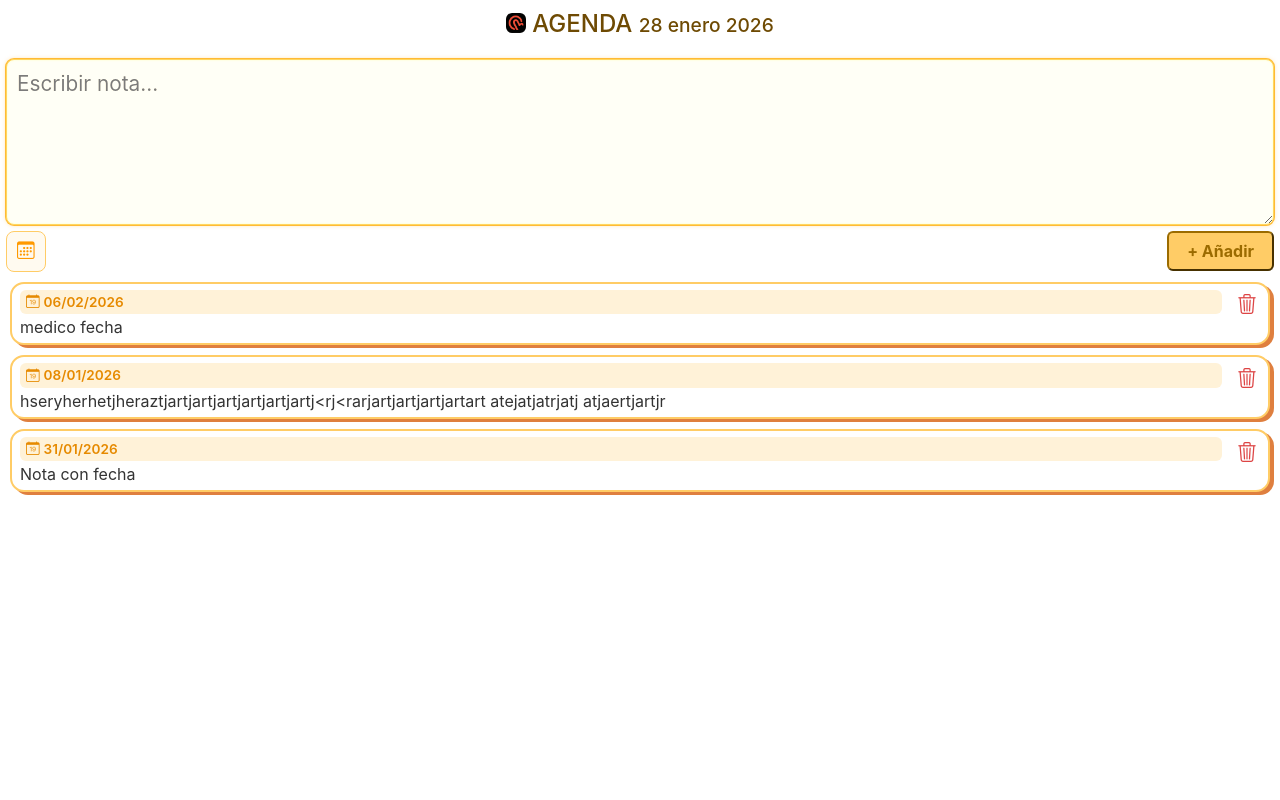
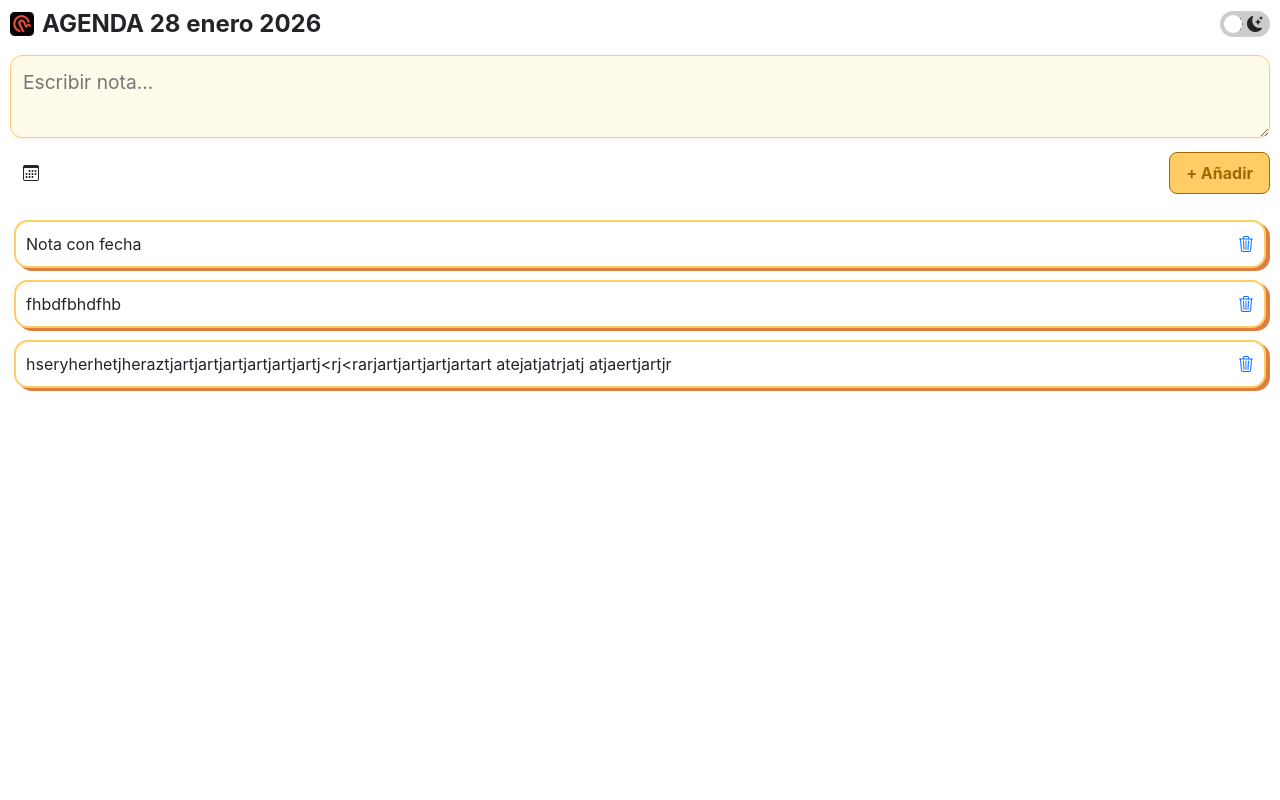
Before and after one commit to jongelai/notegeli, a Flask app: page / in a window 1280 px wide. Run offline with Flask 3, Linux system fonts and the light colour scheme; the visitor is signed in with stand-in values (Sample User, id 1).

Commit message:
deploy 28-01-2026 13-13-58

```diff
--- a/app.py
+++ b/app.py
@@ -1,7 +1,6 @@
 import os
-from flask import Flask, render_template, request, redirect, url_for, session
+from flask import Flask, render_template, request, redirect, url_for, session, send_from_directory
 from datetime import datetime, timedelta
-from flask import send_from_directory
 
 app = Flask(__name__)
 app.secret_key = "notegeli_pro_2026"
@@ -9,37 +8,22 @@ app.secret_key = "notegeli_pro_2026"
 USUARIO = "juan"
 PASSWORD = "1234"
 NOTAS_DIR = "notas"
-meses = [
-    "enero", "febrero", "marzo", "abril", "mayo", "junio",
-    "julio", "agosto", "septiembre", "octubre", "noviembre", "diciembre"
-]
-
-hoy = datetime.now()
-fecha_larga = f"{hoy.day} {meses[hoy.month - 1]} {hoy.year}"
+meses = ["enero", "febrero", "marzo", "abril", "mayo", "junio", "julio", "agosto", "septiembre", "octubre", "noviembre", "diciembre"]
 
 if not os.path.exists(NOTAS_DIR):
     os.makedirs(NOTAS_DIR)
 
-def formatear_nombre(filename):
-    name = filename.replace(".txt", "")
-    parts = name.split("_")
-    if len(parts) >= 3:
-        return "_".join(parts[1:-1])
-    return name
-
+# --- FUNCIONES DE APOYO ---
 def extraer_info_tiempo(filename):
-    """Extrae la fecha solo si el archivo empieza por YYYY-MM-DD."""
     parts = filename.split("_")
-    # Comprobar si el primer fragmento tiene formato de fecha (2026-01-22)
     if len(parts[0]) == 10 and "-" in parts[0]:
         try:
             yyyy, mm, dd = parts[0].split("-")
             return {"valor": f"{dd}/{mm}/{yyyy}", "es_fecha": True}
-        except:
-            pass
+        except: pass
     return {"valor": "", "es_fecha": False}
 
-
+# --- RUTAS PRINCIPALES ---
 @app.route("/", methods=["GET", "POST"])
 def index():
     if "user" not in session:
@@ -55,21 +39,16 @@ def index():
 
         if texto:
             timestamp = datetime.now().strftime("%H%M%S")
-            # Título limpio para el nombre de archivo
             titulo_linea = texto.splitlines()[0][:15] if texto.strip() else "Nota"
             titulo_limpio = "".join(e for e in titulo_linea if e.isalnum() or e == " ").strip().replace(" ", "-")
-
             prefijo = fecha if (fecha and fecha.strip()) else "sinfecha"
-            # Formato: prefijo_titulo_hora.txt
             nombre = f"{prefijo}_{titulo_limpio}_{timestamp}.txt"
 
             with open(os.path.join(NOTAS_DIR, nombre), "w", encoding="utf-8", newline="\n") as f:
-                if color:
-                    f.write(f"COLOR:{color}\n")
+                if color: f.write(f"COLOR:{color}\n")
                 f.write(texto.replace("\r\n", "\n").rstrip("\n"))
         return redirect(url_for("index"))
 
-    # Ordenar por fecha de modificación (Mtime) -> Lo más nuevo arriba
     archivos = os.listdir(NOTAS_DIR)
     archivos.sort(key=lambda x: os.path.getmtime(os.path.join(NOTAS_DIR, x)), reverse=True)
 
@@ -91,10 +70,10 @@ def index():
                 contenido_final = contenido
 
             tiempo = extraer_info_tiempo(a)
-
             notas_lista.append({
                 "archivo": a,
                 "preview": contenido_final,
+                "contenido_raw": contenido_final,
                 "tiempo": tiempo,
                 "color": color
             })
@@ -105,51 +84,33 @@ def index():
                     "archivo": a,
                     "fecha": tiempo["valor"]
                 })
-        except:
-            continue
+        except: continue
 
     return render_template("index.html", notas=notas_lista, manana=avisos_manana, fecha_larga=fecha_larga)
 
-@app.route("/editar/<path:archivo>", methods=["GET", "POST"])
-def editar(archivo):
-    if "user" not in session:
-        return redirect(url_for("login"))
+@app.route("/editar_guardar", methods=["POST"])
+def editar_guardar():
+    if "user" not in session: return redirect(url_for("login"))
+    archivo = request.form.get("archivo")
+    nuevo_texto = request.form.get("texto") or ""
+    nuevo_color = request.form.get("color") or ""
 
-    path_nota = os.path.join(NOTAS_DIR, archivo)
+    if archivo:
+        path_nota = os.path.join(NOTAS_DIR, archivo)
+        if os.path.exists(path_nota):
+            with open(path_nota, "w", encoding="utf-8", newline="\n") as f:
+                if nuevo_color: f.write(f"COLOR:{nuevo_color}\n")
+                f.write(nuevo_texto.replace("\r\n", "\n").rstrip("\n"))
+    return redirect(url_for("index"))
 
-    # Si la nota no existe físicamente, volvemos al índice
-    if not os.path.exists(path_nota):
-        return redirect(url_for("index"))
-
-    if request.method == "POST":
-        nuevo_texto = request.form.get("texto") or ""
-        nuevo_color = request.form.get("color") or ""
-        with open(path_nota, "w", encoding="utf-8", newline="\n") as f:
-            if nuevo_color:
-                f.write(f"COLOR:{nuevo_color}\n")
-            f.write(nuevo_texto.replace("\r\n", "\n").rstrip("\n"))
-        return redirect(url_for("index"))
-
-    # Carga de la nota para mostrar en el formulario
-    with open(path_nota, "r", encoding="utf-8") as f:
-        contenido = f.read()
-
-    color = None
-    lineas = contenido.split("\n")
-    if lineas and lineas[0].startswith("COLOR:"):
-        color = lineas[0].replace("COLOR:", "").strip()
-        contenido = "\n".join(lineas[1:])
-
-    return render_template("editar.html", contenido=contenido, color=color, archivo=archivo)
 @app.route("/borrar/<archivo>")
 def borrar(archivo):
-    if "user" not in session:
-        return redirect(url_for("login"))
+    if "user" not in session: return redirect(url_for("login"))
     path = os.path.join(NOTAS_DIR, archivo)
-    if os.path.exists(path):
-        os.remove(path)
+    if os.path.exists(path): os.remove(path)
     return redirect(url_for("index"))
 
+# --- RUTAS DE ACCESO ---
 @app.route("/login", methods=["GET", "POST"])
 def login():
     if request.method == "POST":
@@ -163,13 +124,14 @@ def logout():
     session.clear()
     return redirect(url_for("login"))
 
+# --- RUTAS PWA (CRUCIALES) ---
 @app.route('/manifest.json')
 def manifest():
-    return send_from_directory('static', 'manifest.json', mimetype='application/json')
+    return send_from_directory('static', 'manifest.json')
 
 @app.route('/service-worker.js')
 def service_worker():
-    return send_from_directory('static', 'service-worker.js', mimetype='application/javascript')
+    return send_from_directory('static', 'service-worker.js')
 
 if __name__ == "__main__":
     app.run(host='0.0.0.0', port=5000, debug=True)
--- a/notas/2026-02-06_medico-fecha_164033.txt
+++ b/notas/2026-02-06_medico-fecha_164033.txt
@@ -1 +1 @@
-medico fecha
+fhbdfbhdfhb
--- a/static/notegeli.css
+++ b/static/notegeli.css
@@ -1,313 +1,142 @@
-body,html{
-  background:#FFFFFF;
-  margin:0;
-  padding:0;
-  height:100vh;
-  font-family:-apple-system,BlinkMacSystemFont,Segoe UI,Roboto,sans-serif;
+/* RESET Y BASES */
+body, html {
+    margin: 0; padding: 0;
+    height: 100vh; width: 100%;
+    font-family: -apple-system, BlinkMacSystemFont, Segoe UI, Roboto, sans-serif;
+    background: #FFFFFF;
 }
 
-/* PANEL PRINCIPAL */
-.app-container{
-  padding-left: 6px;
-  padding-right: 6px;
-  display:flex;
-  flex-direction:column;
-  gap:10px;
-  height:100vh;
-  background:#FFFFFF !important;
-  color:#a67c00;
-  overflow:hidden;
-  width: 100% !important;
-    max-width: 100% !important;
+:root {
+    --text-main: #9b6b00;
+    --bg-app: #FFFFFF;
 }
-.nuevo-form {
+
+[data-theme="dark"] {
+    --bg-app: #050505;
+    --bg-surface: #121212;
+    --neon-text: #00ffcc;
+    --main-text: #e0e0e0;
+    --border-neon: #00ffcc44;
+}
+
+.app-container {
     width: 100%;
+    max-width: 100%;
+    height: 100vh;
+    padding: 10px;
     display: flex;
     flex-direction: column;
-    gap: 6px;
+    background: var(--bg-app) !important;
+    overflow: hidden;
 }
 
-/* FORM + TEXTAREA */
-.textarea{
-  font-size:1.3rem !important;
-  background:#FFFBEB;
-  border:1px solid #ffcc66;
-  border-radius:8px;
-  color:#444;
-  box-shadow:0 0 4px rgba(255,179,64,.5), inset 0 0 2px rgba(255,179,64,.3), 0 0 0 1px rgba(255,179,64,1);
-  min-height:8em;
-  padding:8px 10px;
-  max-height:120px;
-  overflow-y:auto;
-  filter:brightness(1.05) saturate(1.1);
+/* MODO OSCURO GLOBAL */
+[data-theme="dark"] body, [data-theme="dark"] .app-container {
+    background-color: var(--bg-app) !important;
+    color: var(--main-text) !important;
 }
-.editar-form {
+
+/* TEXTAREA UNIFICADO */
+.textarea {
     width: 100%;
+    font-size: 1.2rem;
+    background: #FFFBEB;
+    border: 1px solid #ffcc66;
+    border-radius: 12px;
+    padding: 12px;
+    color: #333;
+    box-shadow: 0 2px 4px rgba(0,0,0,0.05);
+}
+
+[data-theme="dark"] .textarea {
+    background-color: var(--bg-surface) !important;
+    color: var(--main-text) !important;
+    border-color: var(--border-neon) !important;
+}
+
+/* VISTAS */
+#view-main, #view-edit {
+    width: 100%;
+    height: 100%;
     display: flex;
     flex-direction: column;
-    gap: 10px;
-}
-.mi-boton {
-    background:#ffcc66;
-    color:#9b6b00;
-    font-weight:700;
-    border:none;
-    padding:10px 14px;
-    border-radius:8px;
-    width:100%;
-    display:flex;
-    justify-content:center;
-    align-items:center;
-    gap:6px;
-    font-size:1rem;
-    cursor:pointer;
-    margin: 12px 0;
 }
 
-.mi-boton:hover {
-    filter:brightness(1.08);
+/* COLOR PICKER (AHORA EN FILA HORIZONTAL) */
+.color-picker-row {
+    display: flex;
+    flex-direction: row; /* Asegura que sea horizontal */
+    gap: 12px;
+    justify-content: center;
+    padding: 10px 0;
 }
 
-.editar-form textarea.textarea {
-    height: calc(100vh - 150px);
-}
-/* BOTONES FORM */
-.btn-cal-pick{
-    margin-right: auto;
-  background:#FFFAF0;
-  border:1px solid #ffcc66;
-  border-radius:8px;
-  padding:6px 10px;
-  color:#ff9900;
-  font-size:1.1rem;
-  display:flex;
-  align-items:center;
-}
-.btn-cal-pick:hover{ background:#FFF5E6; }
-
-.btn-amber{
-  background:#ffcc66;
-  color:#9b6b00;
-  font-weight:700;
-  padding:6px 18px;
-  border-color: #9b6b00;
-  border-radius:6px;
-}
-.btn-amber:hover{ filter:brightness(1.12); }
-
-/* FECHA */
-.fecha-preview{
-  color:#ff9900;
-  font-weight:600;
-  font-size:1rem;
-}
-.fecha-mini{
-    font-size:0.8em;
-}
-/* TARJETA NOTA — Opción D móvil */
-.nota-fila {
-  border: 2px solid #ffcc66;
-  display: flex;
-  align-items: flex-start;
-  justify-content: space-between;
-  gap: 6px;
-  padding: 6px 8px;
-  border-radius: 14px;
-  background: #fff;
-  box-shadow: 4px 3px 0px #df7f3f; /* Tu sombra sólida naranja fuerte */
-  transition: background .15s ease;
-
-  /* AJUSTES DE MARGEN */
-  margin-right: 4px; /* Separación de la derecha */
-  margin-left:4px;  /* Separación de la izquierda */
-
-}
-.add-row {
-    display: flex;
-    align-items: center;
-    width: 100%;
-    gap: 8px;
+.color-dot {
+    width: 28px;
+    height: 28px;
+    border-radius: 50%;
+    cursor: pointer;
+    border: 2px solid rgba(0,0,0,0.1);
+    transition: transform 0.2s;
 }
 
-/* Hover original */
-.nota-fila:hover{
-  background:#FFF9F0;
-  transform:translateX(1px);
-  box-shadow:0 0 12px rgba(255,179,64,.55), inset 0 0 5px rgba(255,179,64,.25);
+.color-dot:hover { transform: scale(1.2); }
+
+/* NOTAS */
+.notes-scroll {
+    flex: 1;
+    overflow-y: auto;
+    display: flex;
+    flex-direction: column;
+    gap: 12px;
+    padding: 10px 4px;
 }
 
-/* LINK + TEXTO */
-.nota-link{
-  display:flex;
-  flex-direction:column;
-  flex:1;
-  flex: 1 1 auto;
-    min-width: 0;
-  text-decoration:none!important;
-  color:#333!important;
-  gap:4px;
+.nota-fila {
+    border: 2px solid #ffcc66;
+    display: flex;
+    padding: 10px;
+    border-radius: 14px;
+    background: #fff;
+    box-shadow: 4px 3px 0px #df7f3f;
 }
 
-/* Preview texto — 2 líneas */
-.nota-texto{
-  display:-webkit-box;
-  -webkit-line-clamp:2;
-  -webkit-box-orient:vertical;
-  overflow:hidden;
-  font-size:1rem;
-  line-height:1.2rem;
+[data-theme="dark"] .nota-fila {
+    background: var(--bg-surface) !important;
+    border-color: var(--border-neon) !important;
+    box-shadow: 4px 3px 0px #006655;
+    color: var(--main-text);
 }
 
-/* TAG FECHA */
-.tiempo-tag{
-  display:inline-flex;
-  align-items:center;
-  gap:4px;
-  font-size:.85rem;
-  font-weight:600;
-  padding:2px 6px;
-  border-radius:6px;
-}
-.nota-calendario .tiempo-tag{
-  background:rgba(255,204,102,.25);
-  color:#e68a00;
+/* BOTONES */
+.btn-amber {
+    background: #ffcc66;
+    color: #9b6b00;
+    font-weight: 700;
+    border: 1px solid #9b6b00;
+    border-radius: 8px;
+    padding: 8px 16px;
 }
 
-/* COLORES (tinted) */
-.nota-fila.tinted{
-  background-color:color-mix(in srgb, var(--color-base) 15%, #FFF);
+[data-theme="dark"] .btn-amber {
+    background: transparent;
+    color: var(--neon-text);
+    border-color: var(--neon-text);
+    box-shadow: 0 0 8px var(--border-neon);
 }
 
-/* BOTÓN BORRAR — Compacto móvil */
-.btn-delete{
-  margin-top:2px;
-  margin-left:6px;
-  font-size:1.2rem;
-  flex: 0 0 auto;
-  width:26px;
-  height:26px;
-  display:flex;
-  align-items:center;
-  justify-content:center;
-  background:transparent;
-  border:none;
-  color:#d44;
-  cursor:pointer;
-  padding:0;
-  transition:opacity .15s ease;
+/* SWITCH THEME */
+.theme-switch-wrapper { display: flex; align-items: center; }
+.theme-switch { position: relative; width: 50px; height: 26px; }
+.theme-switch input { display:none; }
+.slider {
+    position: absolute; cursor: pointer; top: 0; left: 0; right: 0; bottom: 0;
+    background-color: #ccc; transition: .4s; border-radius: 34px;
+    display: flex; align-items: center; justify-content: space-around; padding: 0 5px;
 }
-.btn-delete:hover{ opacity:.7; }
-.btn-delete i{
-  font-size:1.25rem;
-  line-height:1;
+.slider:before {
+    position: absolute; content: ""; height: 18px; width: 18px; left: 4px; bottom: 4px;
+    background-color: white; transition: .4s; border-radius: 50%;
 }
-
-/* SCROLL LISTA */
-.notes-scroll{
-  flex:1;
-  overflow-y:auto;
-  display:flex;
-  flex-direction:column;
-  gap:10px;
-  padding-bottom:8px;
-}
-
-/* COLOR PICKER */
-.color-picker{ display:flex; gap:6px; }
-.color-dot{
-  width:20px;
-  height:20px;
-  border-radius:50%;
-  cursor:pointer;
-  border:2px solid rgba(0,0,0,0.1);
-  transition:transform .15s ease;
-}
-.color-dot[data-color="#ffffff"] {
-    background: #ffffff;
-    border: 2px solid #ccc; /* borde gris suave */
-}
-
-.color-dot:hover{ transform:scale(1.15); }
-
-/* HEADER */
-.header-mini{
-  display:flex;
-  align-items:center;
-  justify-content:center;
-  gap:6px;
-  margin-bottom:2px;
-  color:#6e4a03;
-}
-.logo-mini{ height:20px; border-radius:6px; }
-.title-mini{
-    margin-top: 10px;
-    margin:5; font-weight:800,
-    color #9b6b00}
-.mi-boton {
-    background:#ffcc66;
-    color:#9b6b00;
-    font-weight:700;
-    border:none;
-    padding:6px 14px;
-    border-radius:6px;
-    display:inline-flex;
-    align-items:center;
-    gap:6px;
-    cursor:pointer;
-}
-
-.mi-boton:hover {
-    filter:brightness(1.08);
-}
-
-/* BANNER MAÑANA */
-.banner-manana {
-    display: flex;
-    flex-direction: column;
-    gap: 4px;
-    background: #fff7d1;
-    border-left: 4px solid #e0a400;
-    color: #9b6b00;
-    padding: 6px 10px;
-    border-radius: 8px;
-    font-weight: 600;
-    margin-bottom: 6px;
-    box-shadow: 0 1px 3px rgba(0,0,0,.06);
-}
-.banner-item {
-    display: flex;
-    align-items: center;
-    gap: 6px;
-    text-decoration: none;
-    color: #9b6b00;
-    cursor: pointer;
-}
-
-.banner-item:hover {
-    opacity: .85;
-}
-.banner-manana i{
-    font-size: 1.05rem;
-    color: #d99300; }
-.banner-link {
-    color: #9b6b00 !important;
-    text-decoration: none !important;
-}
-
-.banner-link:visited {
-    color: #9b6b00 !important;
-}
-
-.banner-link:hover {
-    opacity: .85;
-}
-
-/* TOUCH (móvil) */
-*{ -webkit-tap-highlight-color:transparent; }
-.input-fecha-hidden {
-    position: absolute;
-    opacity: 0;
-    pointer-events: none;
-    width: 0;
-    height: 0;
-}
+input:checked + .slider { background-color: #00ffcc; }
+input:checked + .slider:before { transform: translateX(24px); }
--- a/templates/index.html
+++ b/templates/index.html
@@ -3,126 +3,126 @@
 <head>
     <meta charset="UTF-8">
     <meta name="viewport" content="width=device-width, initial-scale=1.0">
-<title>Agenda 2026</title>
-<link rel="apple-touch-icon" href="/static/icons/192.png">
-<link rel="manifest" href="/manifest.json">
-<meta name="theme-color" content="#FFFFFF">
-<meta name="apple-mobile-web-app-status-bar-style" content="default">
-<meta name="apple-mobile-web-app-capable" content="yes">
+    <title>Notegeli Cyber</title>
     <link href="https://cdn.jsdelivr.net/npm/bootstrap@5.3.2/dist/css/bootstrap.min.css" rel="stylesheet">
-<link rel="stylesheet" href="{{ url_for('static', filename='notegeli.css') }}?v=1.1">
+    <link rel="stylesheet" href="{{ url_for('static', filename='notegeli.css') }}?v=1.2">
     <link href="https://cdn.jsdelivr.net/npm/bootstrap-icons@1.11.1/font/bootstrap-icons.css" rel="stylesheet">
 </head>
-
 <body>
     <div class="app-container">
 
-    <div class="header-mini">
-        <img src="{{ url_for('static', filename='icons/512.png') }}" class="logo-mini">
-        <h4 class="title-mini">AGENDA <span class="fecha-mini">{{ fecha_larga }}</span></h4>
+        <div id="view-main">
+            <div class="header-mini d-flex align-items-center justify-content-between">
+                <div class="d-flex align-items-center gap-2">
+                    <img src="{{ url_for('static', filename='icons/512.png') }}" class="logo-mini" style="height:24px">
+                    <h4 class="m-0 fw-bold">AGENDA <span class="fecha-mini">{{ fecha_larga }}</span></h4>
                 </div>
-            {% if manana %}
-            <div class="banner-manana">
-                {% for m in manana %}
-                <div class="banner-item">
-                    <a href="{{ url_for('editar', archivo=m.archivo) }}" class="banner-link">
-                        <i class="bi bi-calendar-event"></i>
-                        <span class="banner-label">Mañana:</span>
-                        <span class="banner-texto">{{ m.preview }}</span>
-                    </a>
-                    <a href="{{ url_for('borrar', archivo=m.archivo) }}" class="banner-delete">
-                        <i class="bi bi-trash3"></i>
-                    </a>
+                <div class="theme-switch-wrapper">
+                    <label class="theme-switch">
+                        <input type="checkbox" id="checkbox">
+                        <div class="slider round">
+                            <i class="bi bi-sun-fill"></i>
+                            <i class="bi bi-moon-stars-fill"></i>
                         </div>
-                {% endfor %}
+                    </label>
                 </div>
-            {% endif %}
+            </div>
 
-
-    <form method="POST" class="nuevo-form">
+            <form method="POST" action="/nuevo" class="nuevo-form mt-3">
                 <textarea name="texto" class="textarea" placeholder="Escribir nota..."></textarea>
-
-        <div class="add-row">
-            <button type="button" class="btn-cal-pick">
-                 <i class="bi bi-calendar3"></i>
-            </button>
-            <span class="fecha-preview"></span>
-            <input type="date" name="fecha" class="input-fecha-hidden">
-            <input type="hidden" name="color" id="color-input">
+                <div class="add-row d-flex gap-2 mt-2 align-items-center">
+                    <button type="button" class="btn-cal-pick btn"><i class="bi bi-calendar3"></i></button>
+                    <span class="fecha-preview flex-grow-1"></span>
+                    <input type="date" name="fecha" class="input-fecha-hidden d-none">
                     <button type="submit" class="btn-amber">+ Añadir</button>
                 </div>
             </form>
 
-    <div class="notes-scroll">
+            <div class="notes-scroll mt-3">
                 {% for n in notas %}
-        <div class="nota-fila
-                {{ 'nota-calendario' if n.tiempo.es_fecha else '' }}
-                {% if n.color %}tinted{% endif %}"
-        {% if n.color %}style="--color-base: {{ n.color }};"{% endif %}>
-
-            <a href="{{ url_for('editar', archivo=n.archivo) }}" class="nota-link flex-fill">
-
-                {% if n.tiempo.valor  %}
-                <span class="tiempo-tag">
-                    <i class="bi {{ 'bi-calendar-date' if n.tiempo.es_fecha else 'bi-clock' }}"></i>
-                    {{ n.tiempo.valor }}
-                </span>
-                {% endif %}
+                <div class="nota-fila {% if n.color %}tinted{% endif %}" style="{% if n.color %}--color-base: {{ n.color }};{% endif %}">
+                    <div onclick="abrirEditor('{{ n.archivo }}', `{{ n.contenido_raw }}`)" class="nota-link flex-fill">
                         <span class="nota-texto">{{ n.preview }}</span>
-            </a>
-            <a href="/borrar/{{ n.archivo }}" class="btn-delete">
-                <i class="bi bi-trash3"></i>
-            </a>
+                    </div>
+                    <a href="/borrar/{{ n.archivo }}" class="btn-delete"><i class="bi bi-trash3"></i></a>
                 </div>
                 {% endfor %}
+            </div>
+        </div>
+
+        <div id="view-edit" style="display: none;">
+            <div class="header-mini d-flex align-items-center mb-3">
+                <button onclick="cerrarEditor()" class="btn btn-link p-0 me-3" style="color:inherit; font-size:1.5rem">
+                    <i class="bi bi-arrow-left"></i>
+                </button>
+                <h4 class="m-0 fw-bold">Editar Nota</h4>
+            </div>
+
+            <form id="form-edit" method="POST" action="/editar_guardar" class="h-100 d-flex flex-column">
+                <input type="hidden" name="archivo" id="edit-archivo">
+                <input type="hidden" name="color" id="edit-color-input">
+
+                <div class="color-picker-row">
+                    <div class="color-dot" data-color="#ffd966" style="background:#ffd966"></div>
+                    <div class="color-dot" data-color="#c3e88d" style="background:#c3e88d"></div>
+                    <div class="color-dot" data-color="#82aaff" style="background:#82aaff"></div>
+                    <div class="color-dot" data-color="#f07178" style="background:#f07178"></div>
+                    <div class="color-dot" data-color="#ffffff" style="background:#ffffff; border:1px solid #ddd"></div>
+                </div>
+
+                <textarea name="texto" id="edit-textarea" class="textarea flex-grow-1" style="min-height: 300px;"></textarea>
+                <button type="submit" class="btn-amber w-100 mt-3 py-3">GUARDAR CAMBIOS</button>
+            </form>
         </div>
 
     </div>
 
     <script>
-// Service Worker
-if ("serviceWorker" in navigator) {
-  navigator.serviceWorker.register("/service-worker.js");
+        const toggleSwitch = document.querySelector('#checkbox');
+        const viewMain = document.getElementById('view-main');
+        const viewEdit = document.getElementById('view-edit');
+
+        // GESTIÓN DE TEMAS
+        toggleSwitch.addEventListener('change', (e) => {
+            const theme = e.target.checked ? 'dark' : 'light';
+            document.documentElement.setAttribute('data-theme', theme);
+            localStorage.setItem('theme', theme);
+        });
+
+        if (localStorage.getItem('theme') === 'dark') {
+            document.documentElement.setAttribute('data-theme', 'dark');
+            toggleSwitch.checked = true;
         }
 
-// Lógica de Calendario
-const btn = document.querySelector(".btn-cal-pick");
-const hidden = document.querySelector(".input-fecha-hidden");
-const preview = document.querySelector(".fecha-preview");
+        // GESTIÓN DE VISTAS (SPA)
+        function abrirEditor(archivo, contenido) {
+            viewMain.style.display = 'none';
+            viewEdit.style.display = 'flex';
+            document.getElementById('edit-archivo').value = archivo;
+            document.getElementById('edit-textarea').value = contenido;
+        }
 
-btn.addEventListener("click", () => {
-    hidden.showPicker();
+        function cerrarEditor() {
+            viewEdit.style.display = 'none';
+            viewMain.style.display = 'flex';
+        }
+
+        // COLORES EN EL EDITOR
+        document.querySelectorAll('#view-edit .color-dot').forEach(dot => {
+            dot.addEventListener('click', () => {
+                const col = dot.dataset.color;
+                document.getElementById('edit-color-input').value = col;
+                const opacity = document.documentElement.getAttribute('data-theme') === 'dark' ? "44" : "22";
+                document.getElementById('edit-textarea').style.backgroundColor = col + opacity;
+            });
         });
 
-hidden.addEventListener("change", () => {
-    const v = hidden.value;
-    if (v) {
-        const [yyyy,mm,dd] = v.split("-");
-        preview.textContent = `${dd}/${mm}/${yyyy}`;
-    } else {
-        preview.textContent = "";
-    }
+        // Lógica de calendario simplificada
+        document.querySelector(".btn-cal-pick").addEventListener("click", () => {
+            document.querySelector(".input-fecha-hidden").showPicker();
         });
-
-// Lógica de Colores (Ajustada para modo claro)
-const dots = document.querySelectorAll('.color-dot');
-const colorInput = document.getElementById('color-input');
-const textarea = document.querySelector('textarea');
-
-{% if color %}
-// Usamos una opacidad más baja (22) para que el color de fondo no tape el texto negro
-textarea.style.backgroundColor = "{{ color }}22";
-colorInput.value = "{{ color }}";
-{% endif %}
-
-dots.forEach(dot => {
-    dot.style.backgroundColor = dot.dataset.color;
-    dot.addEventListener('click', () => {
-        const col = dot.dataset.color;
-        if(colorInput) colorInput.value = col;
-        // En modo claro, el fondo debe ser muy sutil para leer bien
-        textarea.style.backgroundColor = col + "22";
-    });
+        document.querySelector(".input-fecha-hidden").addEventListener("change", (e) => {
+            document.querySelector(".fecha-preview").textContent = e.target.value;
         });
     </script>
 </body>
```
Lines whose indentation alone changed are shown as unchanged.
